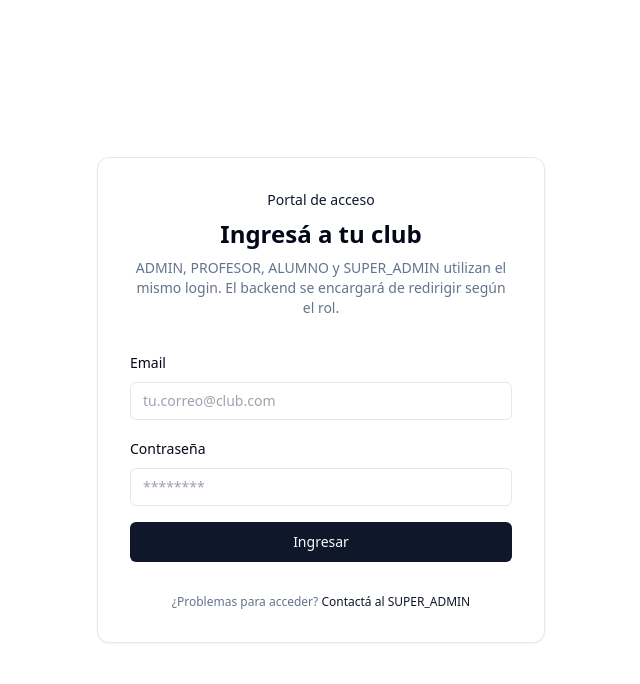
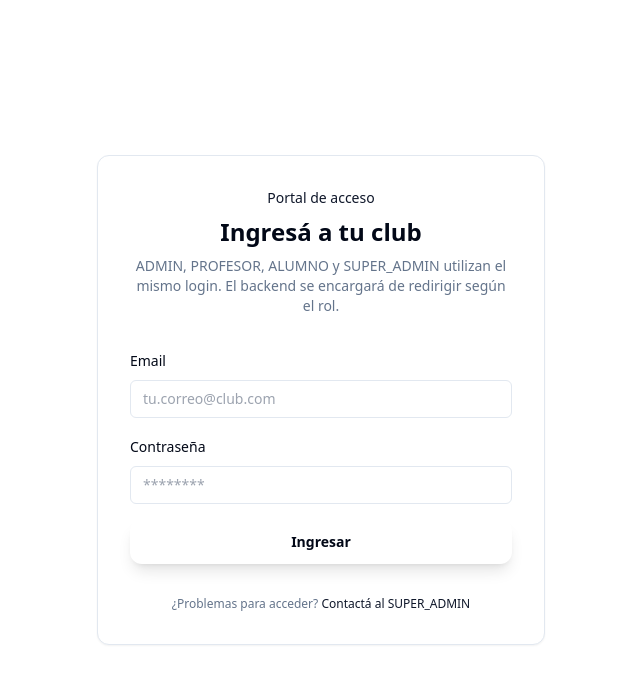
Before and after one commit to christofa2000/clubes, a Next.js app in the folder apps/web/: page /login in a window 1280 px wide. Shown: the top 684 px of the page, without its empty margins (319-959 px from the left). Built offline with nearby package versions, Linux system fonts and the light colour scheme.

Commit message:
feat(frontend): crear componentes UI base adaptados al branding (Button, Input, Label)

```diff
--- a/apps/web/src/components/ui/button.tsx
+++ b/apps/web/src/components/ui/button.tsx
@@ -1,4 +1,6 @@
 'use client';
+
+// Estrategia: adaptar el botón base para que lea los colores de la paleta activa (branding white-label).
 import * as React from 'react';
 import { Slot } from '@radix-ui/react-slot';
 import { cva, type VariantProps } from 'class-variance-authority';
@@ -6,27 +8,31 @@ import { cva, type VariantProps } from 'class-variance-authority';
 import { cn } from '@/lib/utils';
 
 const buttonVariants = cva(
-  'inline-flex items-center justify-center whitespace-nowrap rounded-md text-sm font-medium transition-colors focus-visible:outline-none focus-visible:ring-2 focus-visible:ring-ring focus-visible:ring-offset-2 disabled:pointer-events-none disabled:opacity-50',
+  'inline-flex items-center justify-center whitespace-nowrap rounded-xl text-sm font-semibold transition-all focus-visible:outline-none focus-visible:ring-2 focus-visible:ring-[var(--brand-primary)] focus-visible:ring-offset-2 focus-visible:ring-offset-[var(--brand-background)] disabled:pointer-events-none disabled:opacity-50',
   {
     variants: {
       variant: {
-        default: 'bg-primary text-primary-foreground hover:bg-primary/90',
-        secondary: 'bg-secondary text-secondary-foreground hover:bg-secondary/90',
-        outline: 'border border-input bg-background hover:bg-accent hover:text-accent-foreground',
-        ghost: 'hover:bg-accent hover:text-accent-foreground',
-        link: 'text-primary underline-offset-4 hover:underline'
+        default:
+          'bg-[var(--brand-primary)] text-[var(--brand-background)] shadow-lg hover:opacity-90 active:opacity-80',
+        secondary:
+          'bg-[var(--brand-surface)] text-[var(--brand-text)] border border-[var(--brand-border)] hover:bg-[var(--brand-primary-soft)]/30',
+        outline:
+          'border border-[var(--brand-border)] bg-transparent text-[var(--brand-text)] hover:bg-[var(--brand-primary-soft)]/20',
+        ghost:
+          'text-[var(--brand-text)] hover:bg-[var(--brand-primary-soft)]/20 hover:text-[var(--brand-accent)]',
+        link: 'text-[var(--brand-primary)] underline-offset-4 hover:underline',
       },
       size: {
-        default: 'h-10 px-4 py-2',
-        sm: 'h-9 rounded-md px-3',
-        lg: 'h-11 rounded-md px-8',
-        icon: 'h-10 w-10'
-      }
+        default: 'h-11 px-5',
+        sm: 'h-9 rounded-lg px-3 text-xs',
+        lg: 'h-12 rounded-2xl px-8 text-base',
+        icon: 'h-11 w-11 rounded-2xl',
+      },
     },
     defaultVariants: {
       variant: 'default',
-      size: 'default'
-    }
+      size: 'default',
+    },
   }
 );
 
--- /dev/null
+++ b/apps/web/src/components/ui/input.tsx
@@ -0,0 +1,27 @@
+'use client';
+
+// Estrategia: inputs consistentes con la paleta activa, reutilizables en formularios.
+import * as React from 'react';
+
+import { cn } from '@/lib/utils';
+
+export type InputProps = React.InputHTMLAttributes<HTMLInputElement>;
+
+const Input = React.forwardRef<HTMLInputElement, InputProps>(
+  ({ className, type = 'text', ...props }, ref) => {
+    return (
+      <input
+        ref={ref}
+        type={type}
+        className={cn(
+          'flex h-12 w-full rounded-2xl border border-[var(--brand-border)] bg-[var(--brand-surface)] px-4 text-sm text-[var(--brand-text)] placeholder:text-slate-400 transition focus-visible:outline-none focus-visible:ring-2 focus-visible:ring-[var(--brand-primary)]',
+          className
+        )}
+        {...props}
+      />
+    );
+  }
+);
+Input.displayName = 'Input';
+
+export { Input };
--- /dev/null
+++ b/apps/web/src/components/ui/label.tsx
@@ -0,0 +1,22 @@
+'use client';
+
+// Estrategia: labels coherentes con el branding para mantener formularios consistentes.
+import * as React from 'react';
+
+import { cn } from '@/lib/utils';
+
+export type LabelProps = React.LabelHTMLAttributes<HTMLLabelElement>;
+
+const Label = React.forwardRef<HTMLLabelElement, LabelProps>(({ className, ...props }, ref) => {
+  return (
+    <label
+      ref={ref}
+      className={cn('text-sm font-semibold text-[var(--brand-accent)]', className)}
+      {...props}
+    />
+  );
+});
+
+Label.displayName = 'Label';
+
+export { Label };
```
